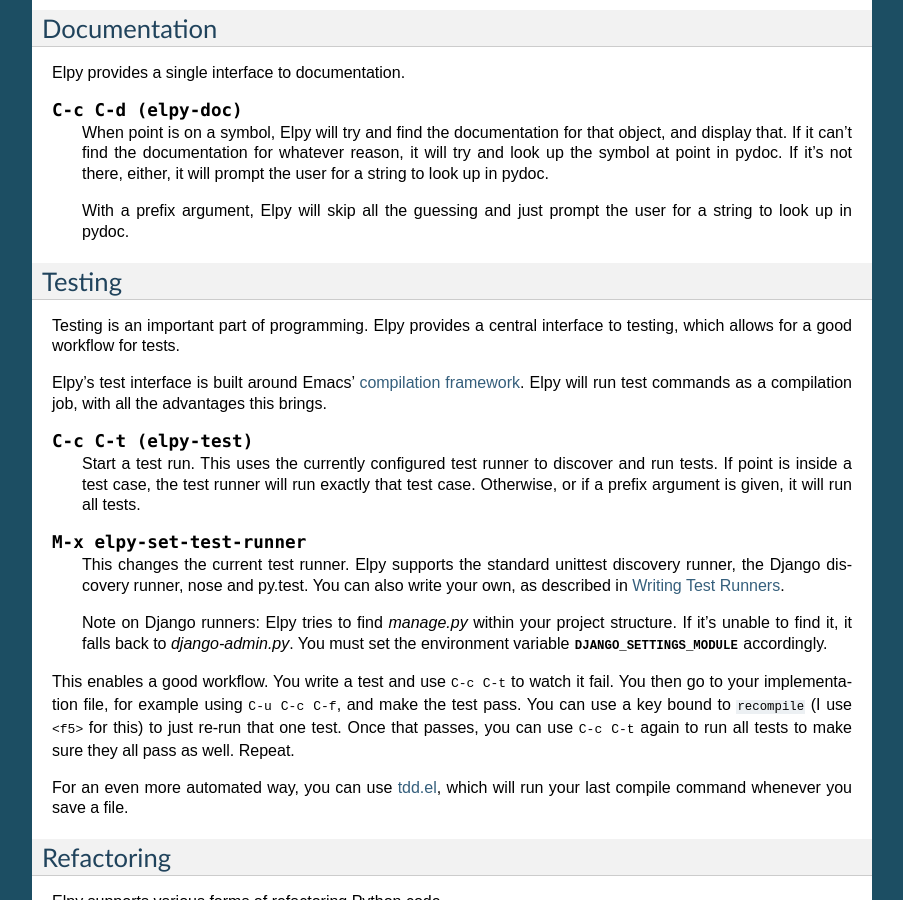
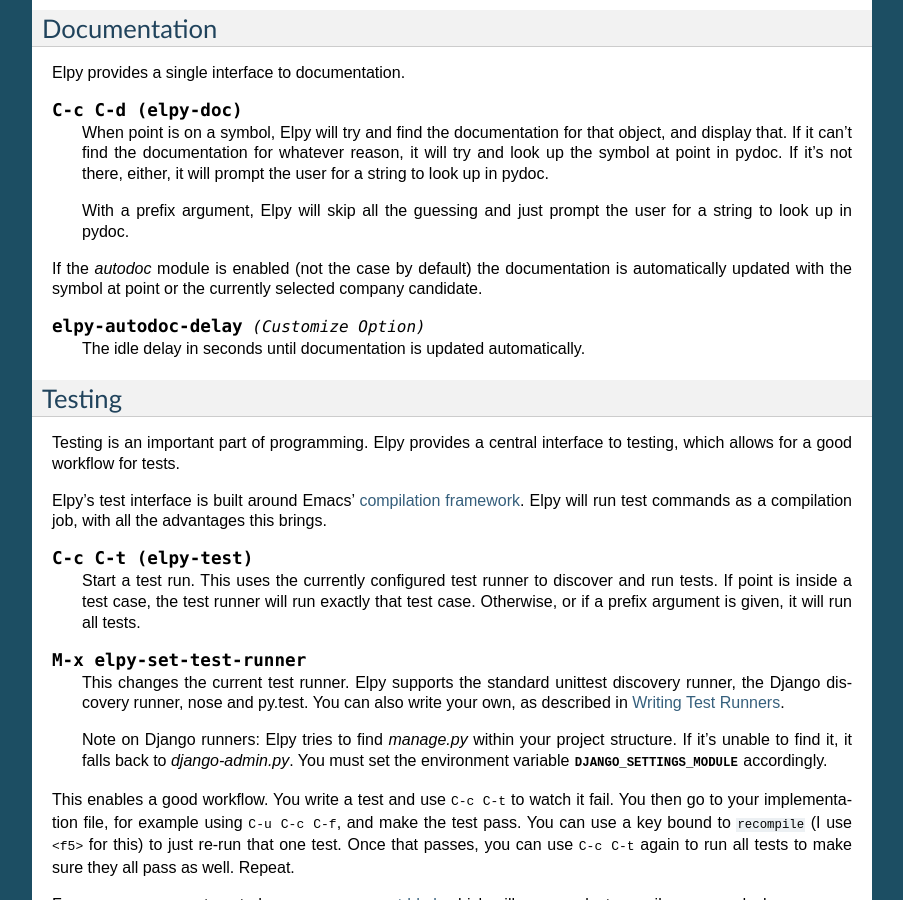
Before and after one commit to jorgenschaefer/elpy, a Sphinx documentation site: the page built from docs/ide.rst, in a window 1280 px wide and 900 px high, scrolled down 7156 px. Shown: the whole window, without its empty margins (198-1101 px from the left). Built offline with Sphinx 7.4.7, drawn with Linux system fonts in a browser that asks for light colours.

Commit message:
Add a module for auto-updating the documentation buffer (#1288)
* Add auto-refresh of the documentation on cursor motion

* Add auto-refresh of the doc from company candidates

* Add necessary documentation for autodoc

* Fix documentation

* Add tests to autodoc

* Transform autodoc into a module

* Make autodoc smarter

* Make autodoc less smart (or  not)

* Disabled autodoc by default and updated documentation

```diff
--- a/docs/ide.rst
+++ b/docs/ide.rst
@@ -547,6 +547,14 @@ Elpy provides a single interface to documentation.
    With a prefix argument, Elpy will skip all the guessing and just
    prompt the user for a string to look up in pydoc.
 
+If the `autodoc` module is enabled (not the case by default) the
+documentation is automatically updated with the symbol at point or the
+currently selected company candidate.
+
+.. option:: elpy-autodoc-delay
+
+   The idle delay in seconds until documentation is updated automatically.
+
 
 Testing
 =======
```
Also changed, not shown: 2 other files.
